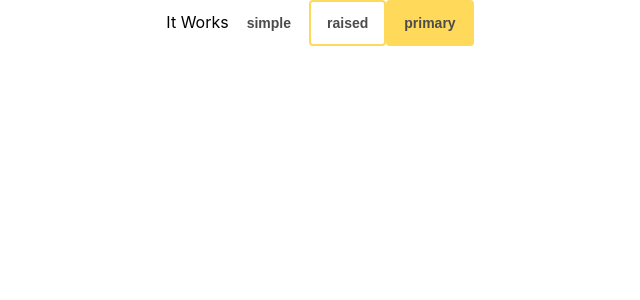
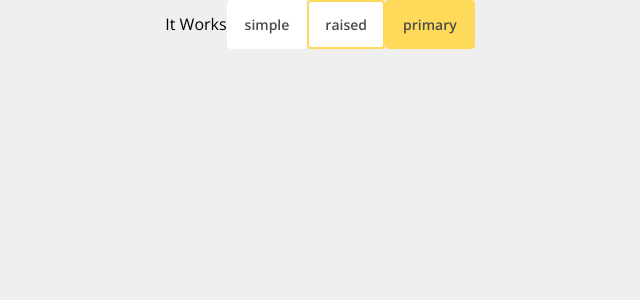
Before and after one commit to mesaquen/contract-list, a React (Create React App) app: page / in a window 1280 px wide. Shown: the top 300 px of the page, without its empty margins (320-960 px from the left). Built offline with nearby package versions, Linux system fonts and the light colour scheme.

Commit message:
Adding font face to project

```diff
--- a/public/index.html
+++ b/public/index.html
@@ -1,14 +1,12 @@
 <!DOCTYPE html>
 <html lang="en">
+
 <head>
   <meta charset="utf-8" />
   <link rel="icon" href="%PUBLIC_URL%/favicon.ico" />
   <meta name="viewport" content="width=device-width, initial-scale=1" />
   <meta name="theme-color" content="#000000" />
-    <meta
-      name="description"
-      content="Web site created using create-react-app"
-    />
+  <meta name="description" content="Web site created using create-react-app" />
   <link rel="apple-touch-icon" href="%PUBLIC_URL%/logo192.png" />
   <!--
       manifest.json provides metadata used when your web app is installed on a
@@ -24,8 +22,11 @@
       work correctly both with client-side routing and a non-root public URL.
       Learn how to configure a non-root public URL by running `npm run build`.
     -->
-    <title>React App</title>
+  <link rel="preconnect" href="https://fonts.gstatic.com">
+  <link href="https://fonts.googleapis.com/css2?family=Open+Sans:wght@400;600;800&display=swap" rel="stylesheet">
+  <title>Contract List</title>
 </head>
+
 <body>
   <noscript>You need to enable JavaScript to run this app.</noscript>
   <div id="root"></div>
@@ -40,4 +41,5 @@
       To create a production bundle, use `npm run build` or `yarn build`.
     -->
 </body>
+
 </html>
--- a/src/index.scss
+++ b/src/index.scss
@@ -1,13 +1,12 @@
+@import './shared/commonStyles.scss';
+
+* {
+  font-family: 'Open Sans', sans-serif;
+}
+
 body {
   margin: 0;
-  font-family: -apple-system, BlinkMacSystemFont, 'Segoe UI', 'Roboto', 'Oxygen',
-    'Ubuntu', 'Cantarell', 'Fira Sans', 'Droid Sans', 'Helvetica Neue',
-    sans-serif;
+  background-color: var(--dividers-bg-bg-menu);
   -webkit-font-smoothing: antialiased;
   -moz-osx-font-smoothing: grayscale;
 }
-
-code {
-  font-family: source-code-pro, Menlo, Monaco, Consolas, 'Courier New',
-    monospace;
-}
```
Also changed, not shown: 1 other file (tests, documents, lock files or other folders). Lines whose indentation alone changed are shown as unchanged.
